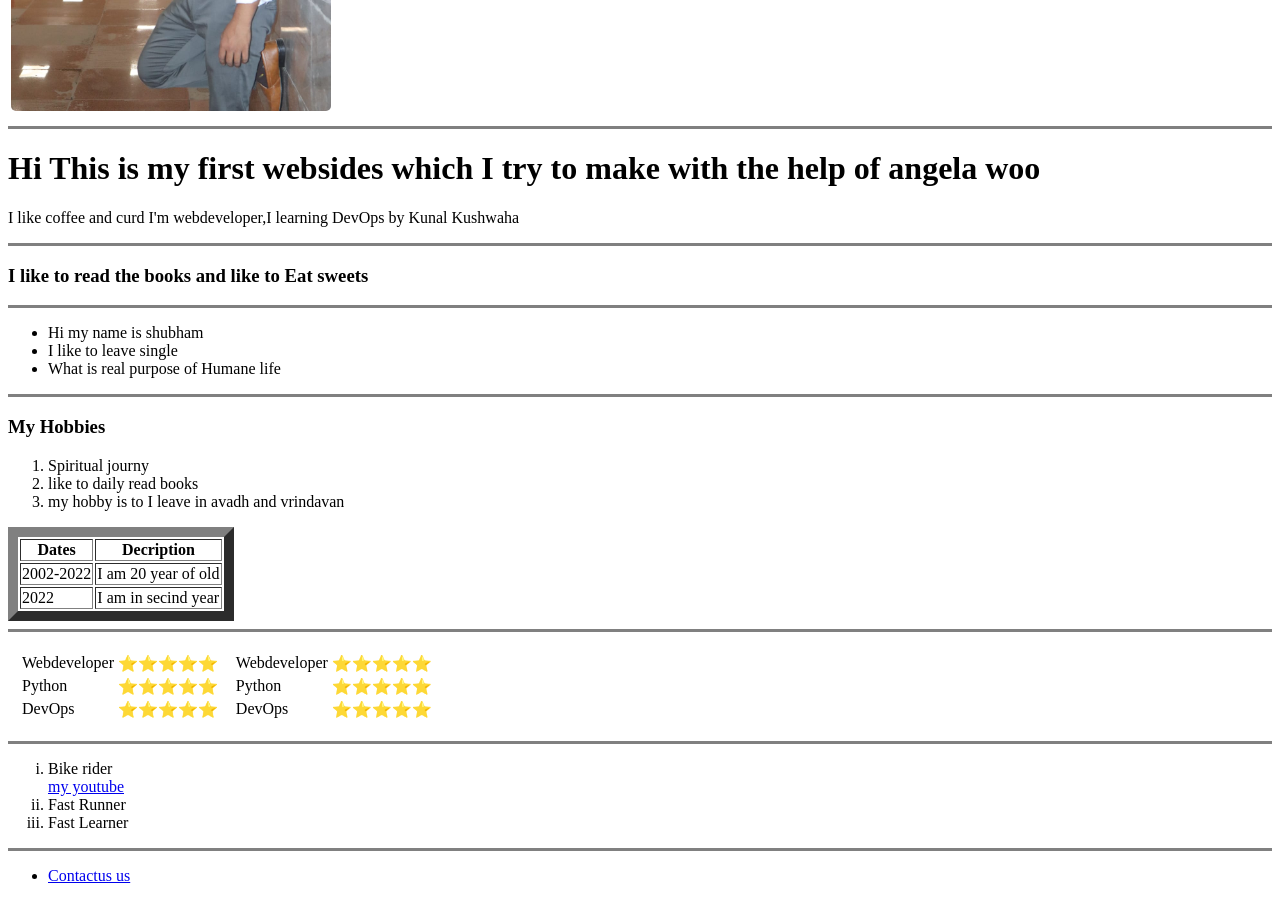
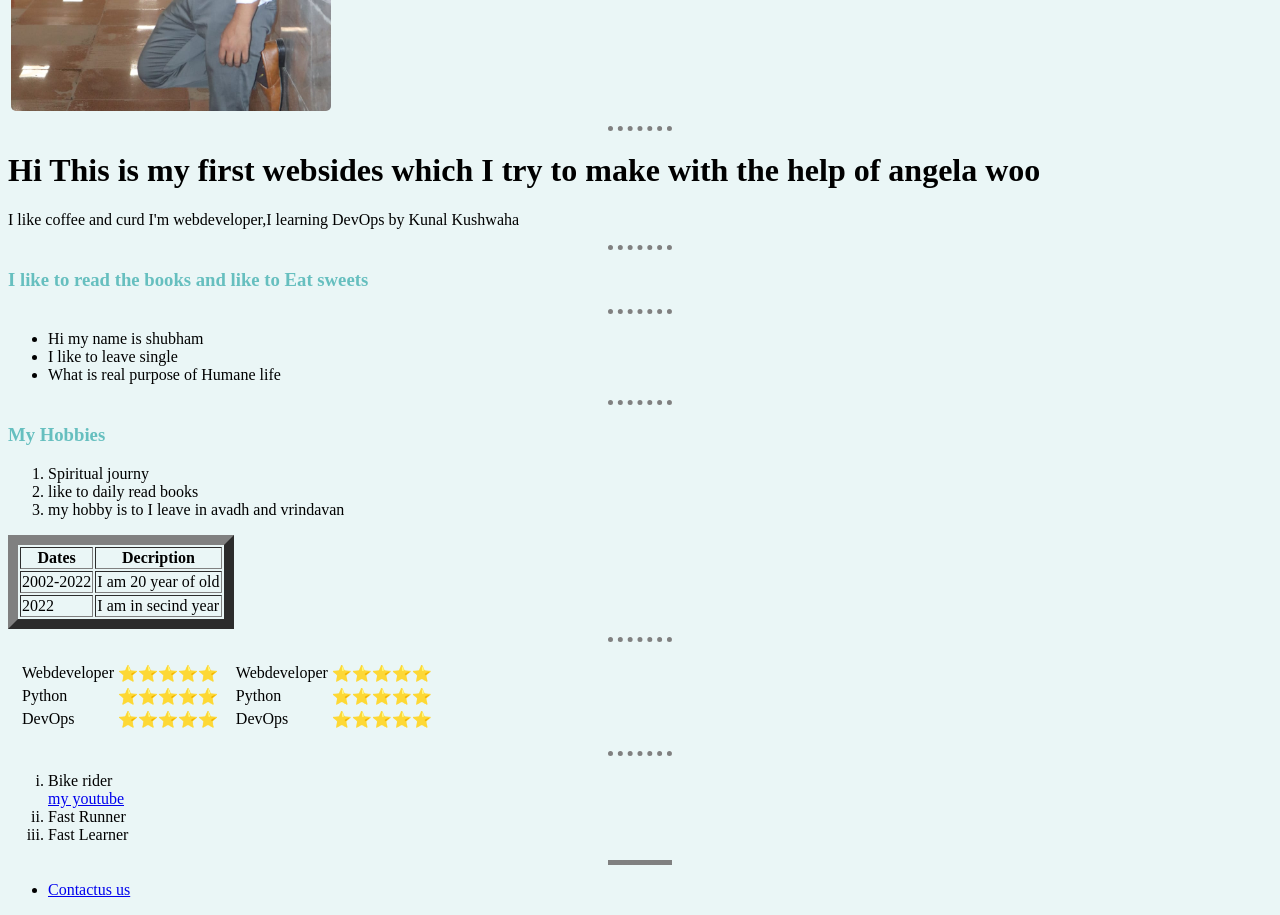
Before and after one commit to Masterpiece-105/CV, a plain HTML site: page index.html in a window 1280 px wide. Shown: the part 380-1295 px from the top of the page. Drawn offline with Linux system fonts and the light colour scheme.

Commit message:
updating CV files

```diff
--- /dev/null
+++ b/css/styles.css
@@ -0,0 +1,18 @@
+body {
+    background-color:#EAF6F6;
+}
+
+hr {
+    border-style: none;
+    border-top-style: dotted;
+    width: 5%;
+    height: 0px;
+    border-color: gray;
+    border-width: 5px;
+}
+h3 {
+    color:#66BFBF;
+}
+h1{
+    text-color:#66BFBF;
+}
--- a/index.html
+++ b/index.html
@@ -5,7 +5,9 @@
     <meta charset="UTF-8">
     <meta http-equiv="X-UA-Compatible" content="IE=edge">
     <meta name="viewport" content="width=device-width, initial-scale=1.0">
+    <link rel="stylesheet" href="css/styles.css">
     <title>Shubham Yadav</title>
+
 </head>
 
 <body>
@@ -32,18 +34,18 @@
             </td>
         </tr>
     </table>
-    <hr size="3" noshade>
+    <hr>
     <h1>Hi This is my first websides which I try to make with the help of angela woo</h1>
     <p>I like coffee and curd I'm webdeveloper,I learning DevOps by Kunal Kushwaha</p>
-    <hr size="3" noshade>
+    <hr>
     <h3>I like to read the books and like to Eat sweets</h3>
-    <hr size="3" noshade>
+    <hr>
     <ul>
         <li>Hi my name is shubham</li>
         <li>I like to leave single</li>
         <li>What is real purpose of Humane life</li>
     </ul>
-    <hr size="3" noshade>
+    <hr>
     <h3>My Hobbies</h3>
     <ol>
         <li>Spiritual journy</li>
@@ -74,7 +76,7 @@
         </tr>
 
     </table>
-    <hr size="3" noshade="">
+    <hr>
     <table cellspacing="10">
         <tr>
             <td>
@@ -140,7 +142,7 @@
         </tr>
     </table>
 
-    <hr size="3" noshade>
+    <hr>
     <ol type="i">
         <li>Bike rider</li><a href="https://youtube.com/channel/UCo6NaX5IytmlKk7Pa2UygKQ" alt="">my youtube</a>
         <li>Fast Runner</li>
```
Also changed, not shown: contactus.html (+2 -0 lines).
